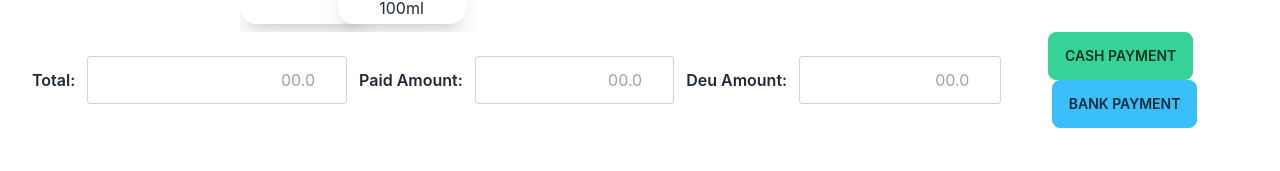
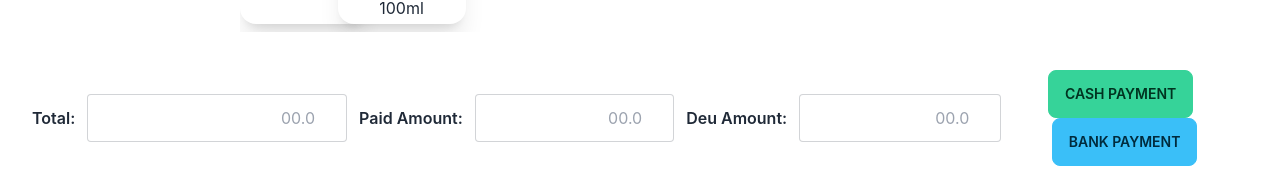
Before and after one commit to md-najmul-haque/medical-store-software, a React (Create React App) app: page / in a window 1280 px wide. Shown: the part 626-797 px from the top of the page. Built offline with nearby package versions, Linux system fonts and the light colour scheme; what tw-elements would draw is missing.

Commit message:
bottom menubar fixed at bottom

```diff
--- a/src/components/SalesBillBottomBar.js
+++ b/src/components/SalesBillBottomBar.js
@@ -2,6 +2,7 @@ import React from 'react';
 
 const SalesBillBottomBar = () => {
     return (
+        <div className='absolute inset-x-0 bottom-2 '>
             <div className='flex justify-between items-center pl-5 pr-10'>
                 <div className='grid grid-cols-3'>
                     <div class="flex items-center">
@@ -34,6 +35,7 @@ const SalesBillBottomBar = () => {
                     <button className='btn btn-info ml-2'>Bank Payment</button>
                 </div>
             </div>
+        </div>
     );
 };
 
```
Lines whose indentation alone changed are shown as unchanged.
